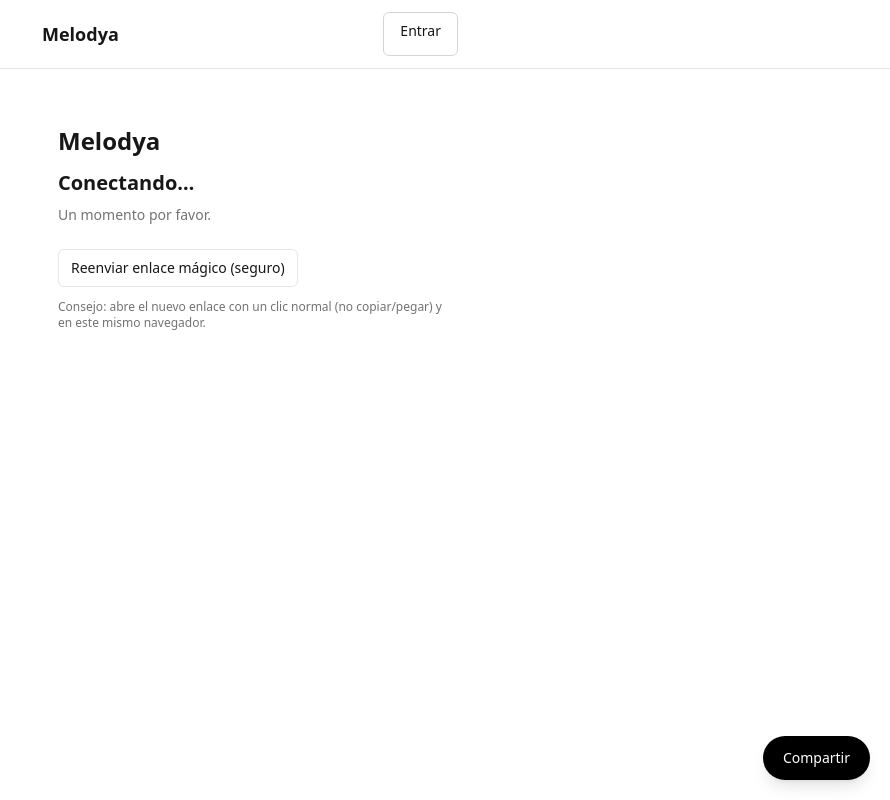
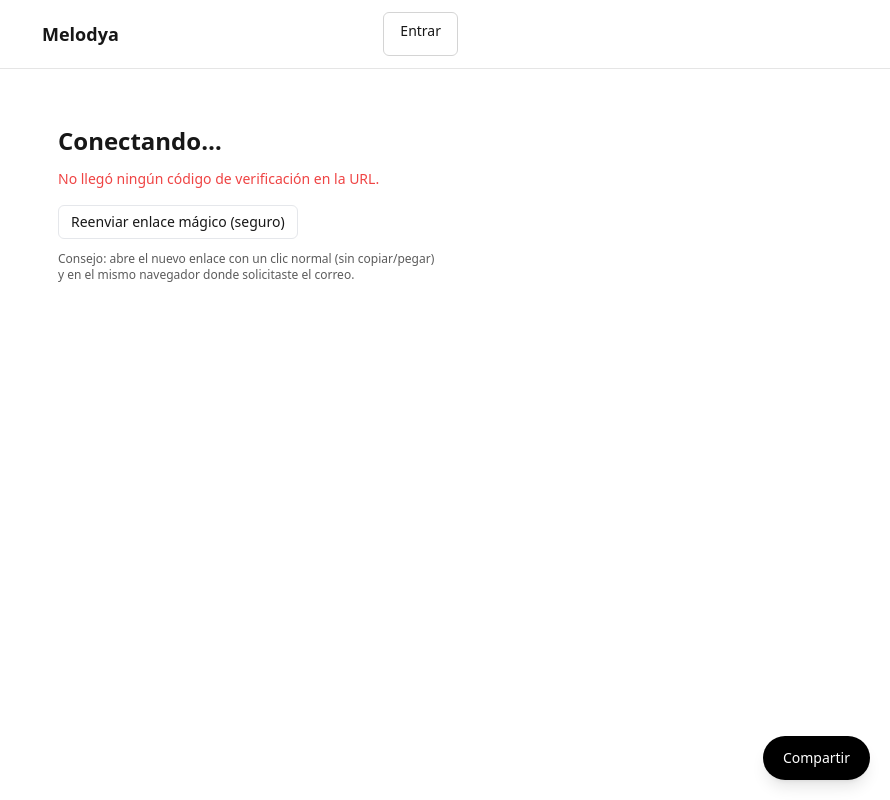
Before and after one commit to HSevenn/Melodya, a Next.js app: page /auth/callback in a window 1280 px wide. Before the commit this address had no page. Shown: the whole page, without its empty margins (390-1280 px from the left). Built offline with nearby package versions, Linux system fonts and the light colour scheme.

Commit message:
Update page.tsx

```diff
--- a/app/auth/callback/page.tsx
+++ b/app/auth/callback/page.tsx
@@ -1,117 +1,98 @@
+// app/auth/callback/page.tsx
 'use client';
 
-import { Suspense, useEffect, useState } from 'react';
+import { useEffect, useState } from 'react';
 import { useRouter, useSearchParams } from 'next/navigation';
 import { supabaseBrowser } from '@/lib/supabase-browser';
 
-/** ⚙️ Evita prerender y caching de esta ruta */
+// evita cualquier intento de prerender/caché en esta ruta
 export const dynamic = 'force-dynamic';
 export const revalidate = 0;
 
-function CallbackInner() {
+export default function AuthCallbackPage() {
   const router = useRouter();
-  const searchParams = useSearchParams();
+  const params = useSearchParams();
 
-  const [error, setError] = useState<string | null>(null);
-  const [resending, setResending] = useState(false);
-
-  // Reenvío “seguro” del enlace en caso de que falte el code_verifier
-  async function resendSafeLink() {
-    try {
-      setResending(true);
-      const email = localStorage.getItem('last-login-email');
-      if (!email) throw new Error('No tenemos tu correo para reenviar el enlace.');
-
-      const supabase = supabaseBrowser();
-      const { error } = await supabase.auth.signInWithOtp({
-        email,
-        options: {
-          emailRedirectTo: `${window.location.origin}/auth/callback`,
-        },
-      });
-      if (error) throw error;
-      setError(null);
-      alert('Te reenviamos un enlace. Ábrelo con un clic normal y en este mismo navegador.');
-    } catch (e: any) {
-      setError(e?.message ?? 'No se pudo reenviar el enlace.');
-    } finally {
-      setResending(false);
-    }
-  }
+  const [status, setStatus] = useState<'checking' | 'ok' | 'error'>('checking');
+  const [message, setMessage] = useState<string>('');
 
   useEffect(() => {
-    (async () => {
+    const run = async () => {
+      const code = params.get('code');               // PKCE auth code
+      const error = params.get('error_description') || params.get('error');
+
+      // Si Supabase nos devolvió un error directo en la URL
+      if (error) {
+        setStatus('error');
+        setMessage(error);
+        return;
+      }
+
+      if (!code) {
+        setStatus('error');
+        setMessage('No llegó ningún código de verificación en la URL.');
+        return;
+      }
+
       try {
-        setError(null);
+        const supabase = supabaseBrowser();
 
-        // 1) Supabase con PKCE trae ?code=...
-        const code = searchParams.get('code');
+        // Intercambia el código por una sesión. Supabase usa internamente el
+        // code_verifier guardado en el mismo navegador donde se solicitó el link.
+        const { error: exErr } = await supabase.auth.exchangeCodeForSession({ code });
 
-        // 2) A veces el proveedor deja tokens en el hash (#access_token=...) — limpiar por si acaso
-        const hashParams = new URLSearchParams(window.location.hash.replace(/^#/, ''));
-        const accessToken = hashParams.get('access_token');
-
-        if (!code && !accessToken) {
-          // Nada útil: volvemos al inicio
-          router.replace('/');
+        if (exErr) {
+          // Caso típico: “both auth code and code verifier should be non-empty”
+          setStatus('error');
+          setMessage(
+            'No se pudo completar con el código. Puedes reenviar un enlace seguro desde la pantalla de inicio de sesión.'
+          );
           return;
         }
 
-        // Intercambiar el code por la sesión (usa el code_verifier guardado por el SDK)
-        if (code) {
-          const supabase = supabaseBrowser();
-          const { error } = await supabase.auth.exchangeCodeForSession({ code });
-          if (error) throw error;
-        }
-
-        // ✅ Listo: a la home (o a donde prefieras)
+        // Sesión OK → redirigimos al home (o a donde prefieras)
+        setStatus('ok');
         router.replace('/');
       } catch (e: any) {
-        // Si no hay code_verifier válido, Supabase responde con:
-        // “both auth code and code verifier should be non-empty”
-        setError(
-          e?.message ??
-            'No se pudo completar con el código. Puedes reenviar un enlace seguro.'
-        );
+        setStatus('error');
+        setMessage(e?.message ?? 'Error desconocido al validar el enlace.');
       }
-    })();
+    };
+
+    run();
     // eslint-disable-next-line react-hooks/exhaustive-deps
   }, []);
 
-  return (
-    <div className="container mx-auto max-w-xl px-4 py-10">
-      <h1 className="text-2xl font-bold mb-3">Melodya</h1>
-      <h2 className="text-xl font-semibold mb-2">Conectando…</h2>
-      <p className="text-sm text-neutral-500 mb-6">Un momento por favor.</p>
+  if (status === 'checking') {
+    return (
+      <main className="container mx-auto px-4 py-10">
+        <h1 className="text-2xl font-bold mb-2">Conectando…</h1>
+        <p className="text-sm opacity-80">Un momento por favor.</p>
+      </main>
+    );
+  }
 
-      {error && (
-        <div className="rounded-md border border-red-300 bg-red-50 p-3 text-red-700 mb-4">
-          {error}
-        </div>
-      )}
+  if (status === 'error') {
+    return (
+      <main className="container mx-auto px-4 py-10">
+        <h1 className="text-2xl font-bold mb-3">Conectando…</h1>
+        <p className="text-sm text-red-500 mb-4">{message}</p>
 
-      <button
-        type="button"
-        onClick={resendSafeLink}
-        disabled={resending}
-        className="rounded-md border px-3 py-2 text-sm hover:bg-neutral-100 disabled:opacity-50"
-      >
-        Reenviar enlace mágico (seguro)
-      </button>
+        <a
+          href="/login"
+          className="inline-flex items-center rounded-md border px-3 py-1.5 text-sm hover:bg-neutral-100"
+        >
+          Reenviar enlace mágico (seguro)
+        </a>
 
-      <p className="mt-3 text-xs text-neutral-500">
-        Consejo: abre el nuevo enlace con un clic normal (no copiar/pegar) y en este mismo
-        navegador.
-      </p>
-    </div>
-  );
+        <p className="mt-3 text-xs opacity-70">
+          Consejo: abre el nuevo enlace con un clic normal (sin copiar/pegar) y en el mismo
+          navegador donde solicitaste el correo.
+        </p>
+      </main>
+    );
+  }
+
+  // status === 'ok' → se redirige; dejamos un fallback por si tarda un frame.
+  return null;
 }
-
-export default function Page() {
-  // 👇 Esto satisface a Next: cualquier uso de useSearchParams va dentro de Suspense
-  return (
-    <Suspense fallback={<div className="container mx-auto max-w-xl px-4 py-10">Conectando…</div>}>
-      <CallbackInner />
-    </Suspense>
-  );
-}
```
